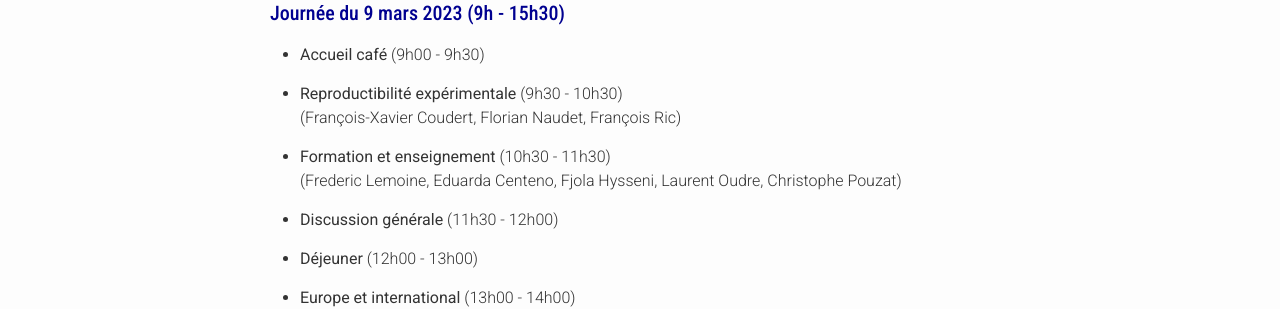
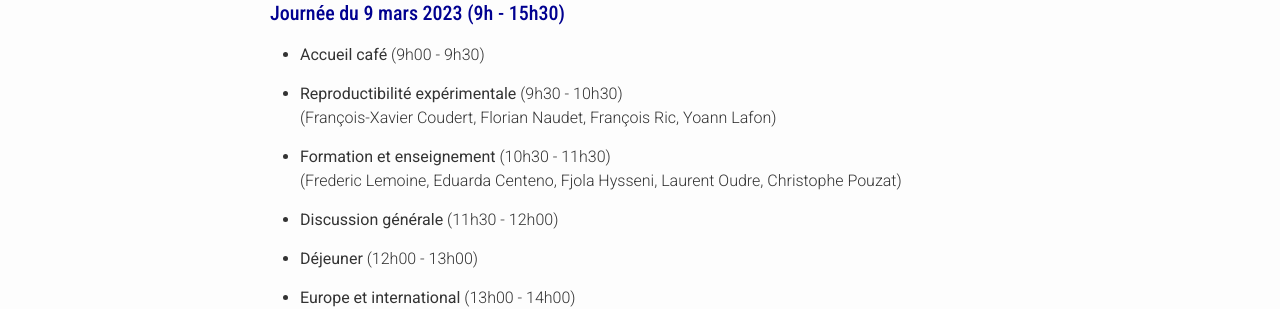
Before and after one commit to FR-RN/FR-RN, a Jekyll site: the page built from rr-days.md, in a window 1280 px wide and 900 px high, scrolled down 1707 px. Shown: the part 197-506 px from the top of the window. Built offline with Jekyll 4.4.1, drawn with Linux system fonts in a browser that asks for light colours; some web fonts are replaced; some of the changed text lies outside the part shown.

Commit message:
Yoann Lafon

```diff
--- a/rr-days.md
+++ b/rr-days.md
@@ -4,7 +4,7 @@ permalink: /rr-days/
 ---
 
 
-# Recherche Reproductible: état des lieux
+# Recherche reproductible: état des lieux
 ## Les 8 et 9 mars 2023 à l'institut Pasteur
 
 [**Incription gratuite mais obligatoire**](https://framaforms.org/inscription-rr-days-registration-rr-days-1671025486) pour nous aider à prévoir la logistique.
@@ -88,7 +88,7 @@ laisser un temps plus important d’échange en fin de session.
 * **Accueil café** (9h00 - 9h30)
 
 * **Reproductibilité expérimentale** (9h30 - 10h30)
-  (François-Xavier Coudert, Florian Naudet, François Ric)
+  (François-Xavier Coudert, Florian Naudet, François Ric, Yoann Lafon)
 
 * **Formation et enseignement** (10h30 - 11h30)
   (Frederic Lemoine, Eduarda Centeno, Fjola Hysseni, Laurent Oudre, Christophe Pouzat)
```
